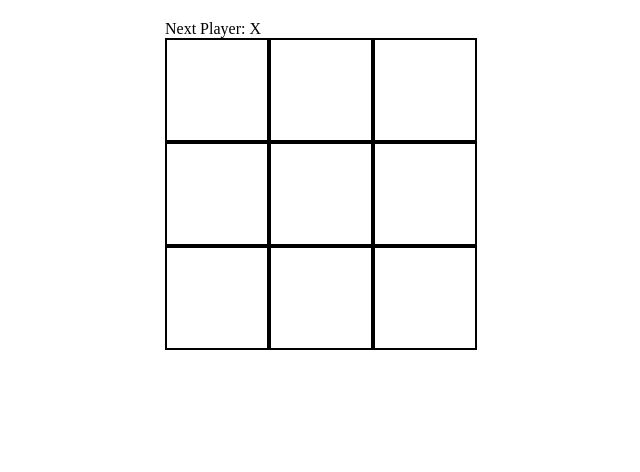
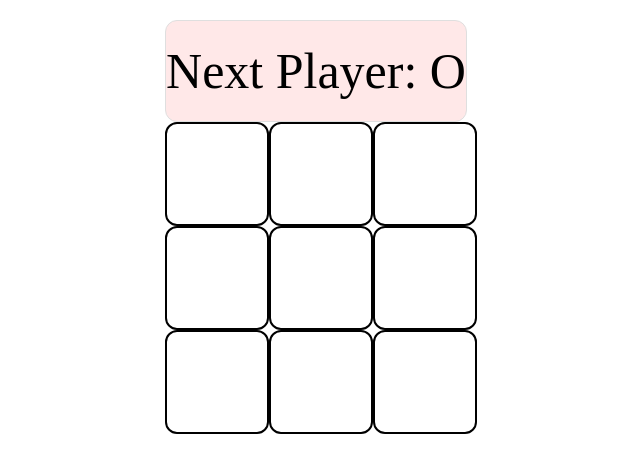
Before and after one commit to Ayush-Dabas/react-tictactoe, a React (Create React App) app: page / in a window 1280 px wide. Shown: the top 472 px of the page, without its empty margins (319-959 px from the left). Built offline with nearby package versions, Linux system fonts and the light colour scheme.

Commit message:
added css basic

```diff
--- a/src/App.css
+++ b/src/App.css
@@ -5,6 +5,20 @@
   padding: 10px;
   justify-content: space-evenly;
   margin: 10px;
+}
+
+.status{
+  height: 100px;
+  max-width: 300px;
+  background-color: rgb(255, 232, 232);
+  border: 1px solid rgb(223, 223, 223);
+  border-radius: 12px;
+
+  display: flex;
+  align-items: center;
+  justify-content: center;
+
+  font-size: 50px;
 }
 
 .boardRow{
@@ -16,6 +30,7 @@
 
 .square{
   border: 2px solid black;
+  border-radius: 12px;
   height: 100px;
   width: 100px;
   display: flex;
@@ -25,5 +40,6 @@
 
 .square:hover{
   cursor: pointer;
-  background-color: aliceblue;
+  background-color: rgb(214, 214, 214);
+  /* box-shadow: 3px 3px 3px black; */
 }
--- a/src/Board.jsx
+++ b/src/Board.jsx
@@ -11,9 +11,9 @@ const Board = () => {
     }
     const nextSquares = squares.slice();
     if (xIsNext) {
+      nextSquares[index] = "O";
+    } else {
       nextSquares[index] = "X";
-    } else {
-      nextSquares[index] = "O";
     }
     setSquares(nextSquares);
     setXIsNext(!xIsNext);
@@ -24,7 +24,7 @@ const Board = () => {
   if (winner) {
     status = "Winner: " + winner;
   } else {
-    status = "Next Player: " + (xIsNext ? "X" : "O");
+    status = "Next Player: " + (xIsNext ? "O" : "X");
   }
 
   return (
--- a/src/Square.jsx
+++ b/src/Square.jsx
@@ -1,5 +1,4 @@
 import React from "react";
-import { useState } from "react";
 
 const Square = ({ value, onSquareClick }) => {
   return (
```
